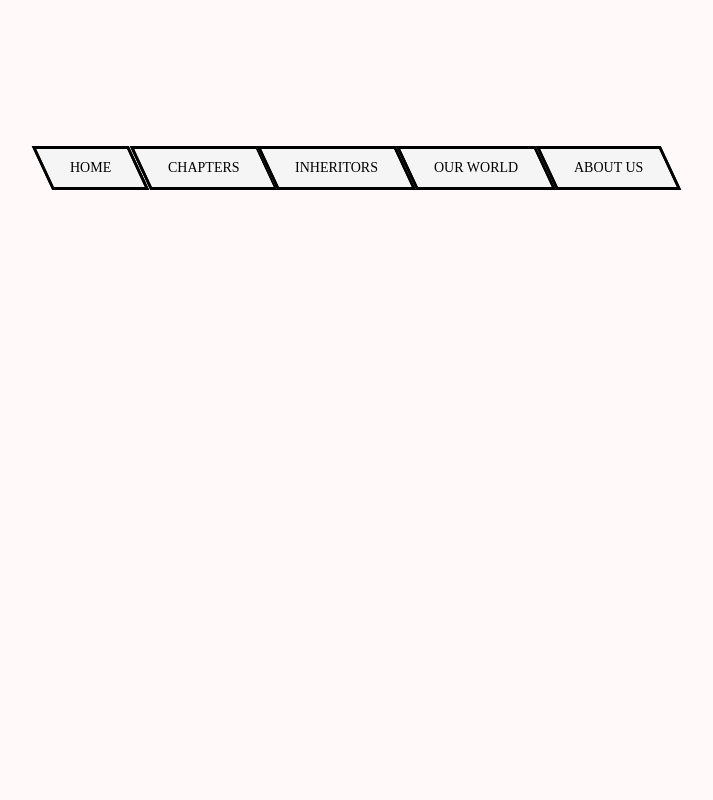
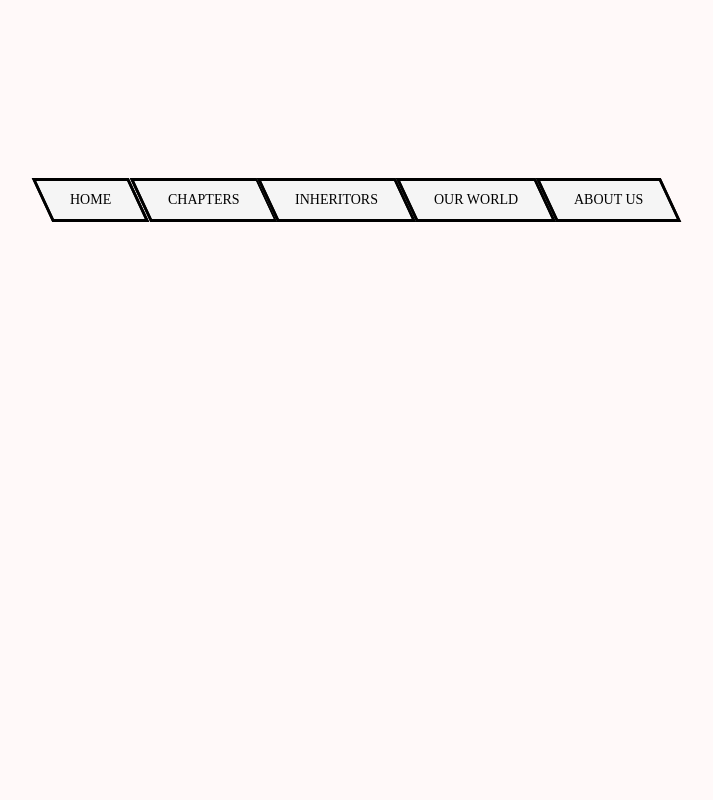
Before and after one commit to Romo3/headache-generator-heartx2, a plain HTML site: page index.html in a window 1280 px wide. Shown: the top 800 px of the page, without its empty margins (283-996 px from the left). Drawn offline with Linux system fonts and the light colour scheme; a web font is replaced by a local one.

Commit message:
reupdated , minor changes

```diff
--- a/styles.css
+++ b/styles.css
@@ -19,8 +19,8 @@ body {
     background: rgb(255, 249, 249)
 }
 .navcontainer {
-    margin: 3rem;
-    padding: 3rem;
+    margin: 4rem;
+    padding: 4rem;
 }
 .navmenu {
     background-color: var(--black);
```
